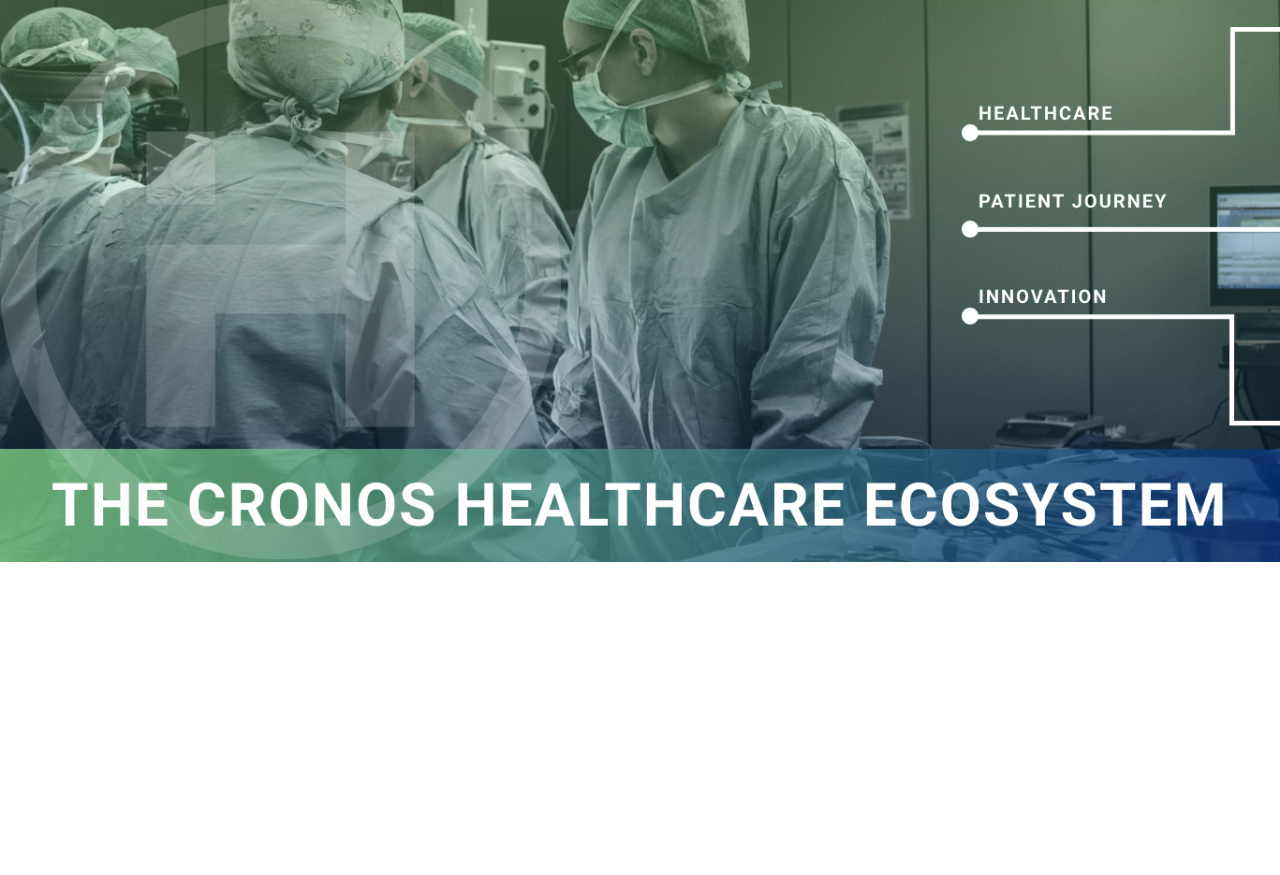
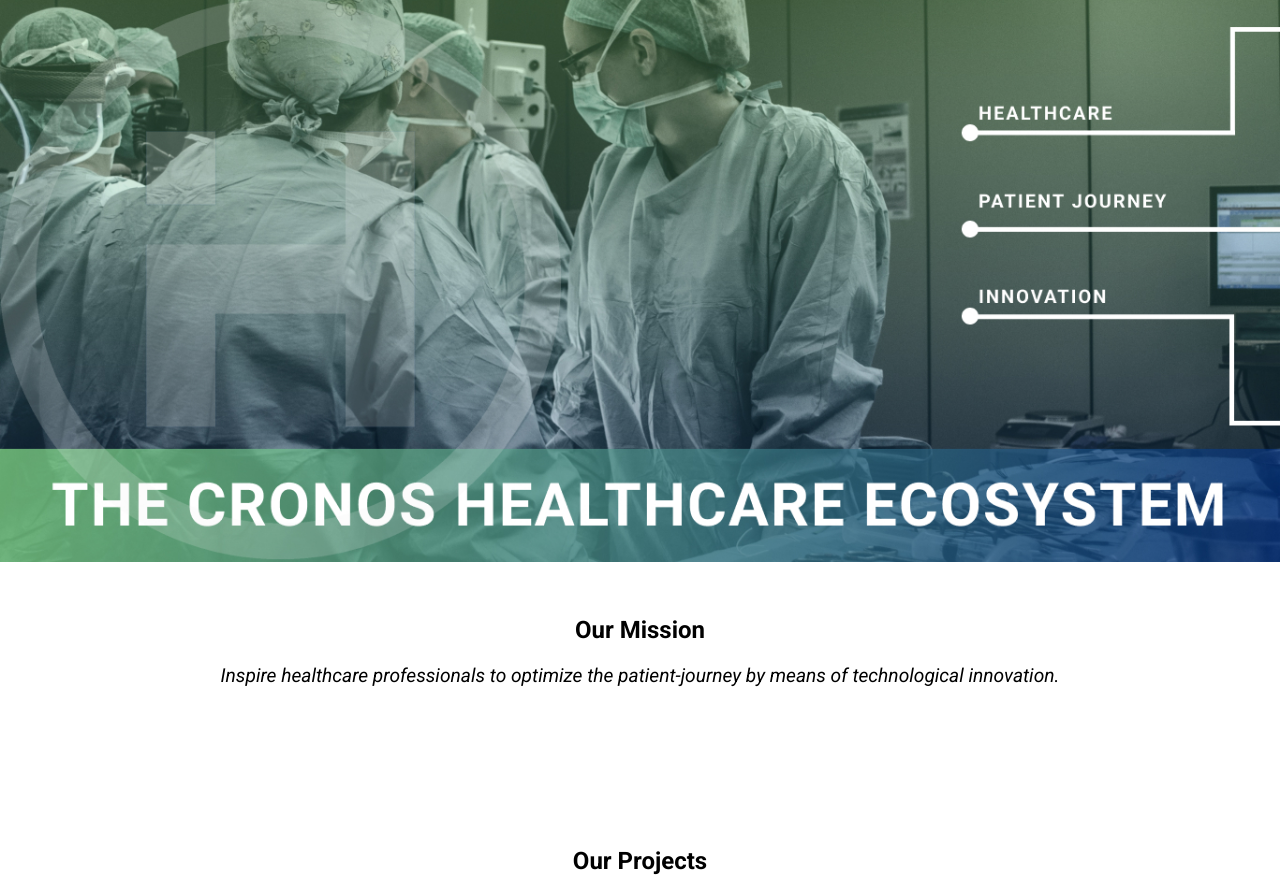
Before and after one commit to FaheerHakim/IH-Website, a PHP site: page /home.php in a window 1280 px wide. Shown: the part 93-968 px from the top of the page. Before the commit the page ends 655 px from the top, so only its background shows below. Run offline with PHP 8.4, Linux system fonts and the light colour scheme; data that the repository does not hold is empty; some libraries are stand-ins or nearby versions.

Commit message:
added our projects title

```diff
--- a/css/home.css
+++ b/css/home.css
@@ -264,13 +264,26 @@
         }
       }
 
+/* Mission */
 
+.overlay{
+  text-align: center;
+  margin-top: 50px;
+}
+.overlay h3, p {
+  text-align: center;
+}
+.overlay p {
+  font-style: italic;
+  padding-top: 20px;
+  font-size: 1.2rem;
+}
 
-
-
-
-
-
+/* our projects */
+.ourprojects{
+  text-align: center;
+  margin-top: 160px;
+}
 
 
 
@@ -280,9 +293,10 @@
     display: flex;
     justify-content: center;
     align-items: center;
+    align-content: center;
     flex-wrap: wrap;
     gap: 100px 50px;
-    padding: 100px 50px;
+    padding: 80px 50px;
     /*background-color: #023180;
     border-radius: 20px;*/
   }
@@ -291,7 +305,8 @@
     position: absolute;
     left: 0;
     top: 0;
-    width: 10%; /* Pas dit aan op basis van hoeveel ruimte je wilt dat de afbeelding inneemt */
+    width: 10%;
+    align-items: center;
     }
 
   .container .custom-card {
@@ -349,7 +364,7 @@
     height: 250px;
 
   }
-  .container .custom-card .custom-content h2 {
+  .container .custom-card .custom-content h3 {
     font-size: 1.5rem;
     font-weight: 500;
     color: #333333;
--- a/home.php
+++ b/home.php
@@ -62,17 +62,28 @@
 
 <img src="images/Home/Surgery-home2.jpg" alt="surgery" class="surgery-img" width="620" height="400">
 
+
+<div class="overlay">
+            <h2>Our Mission</h2>
+            <p>Inspire healthcare professionals to optimize the patient-journey by means of technological innovation.</p>
+        </div>
+
+
+        <div class="ourprojects">
+  <h2>Our Projects</h2>
+  </div>
+
 <?php
 if ($result->num_rows > 0) {
     //print_r ($result->fetch_all());
 while($row = mysqli_fetch_assoc($result) ){
 
 ?>
- <div class="container">
+<div class="container">
 <div class="custom-card">
           <div class="img-box"><img src="<?php echo $row["image"]; ?>"></div>
           <div class="custom-content">
-            <h2><?php echo $row["name"]; ?></h2><br>
+            <h3><?php echo $row["name"]; ?></h3><br>
             <p><span><?php echo $row["project_title"]; ?></span><br><?php echo $row["description"]; ?></p>
             <a href="">Read More</a>
 </div>
```
